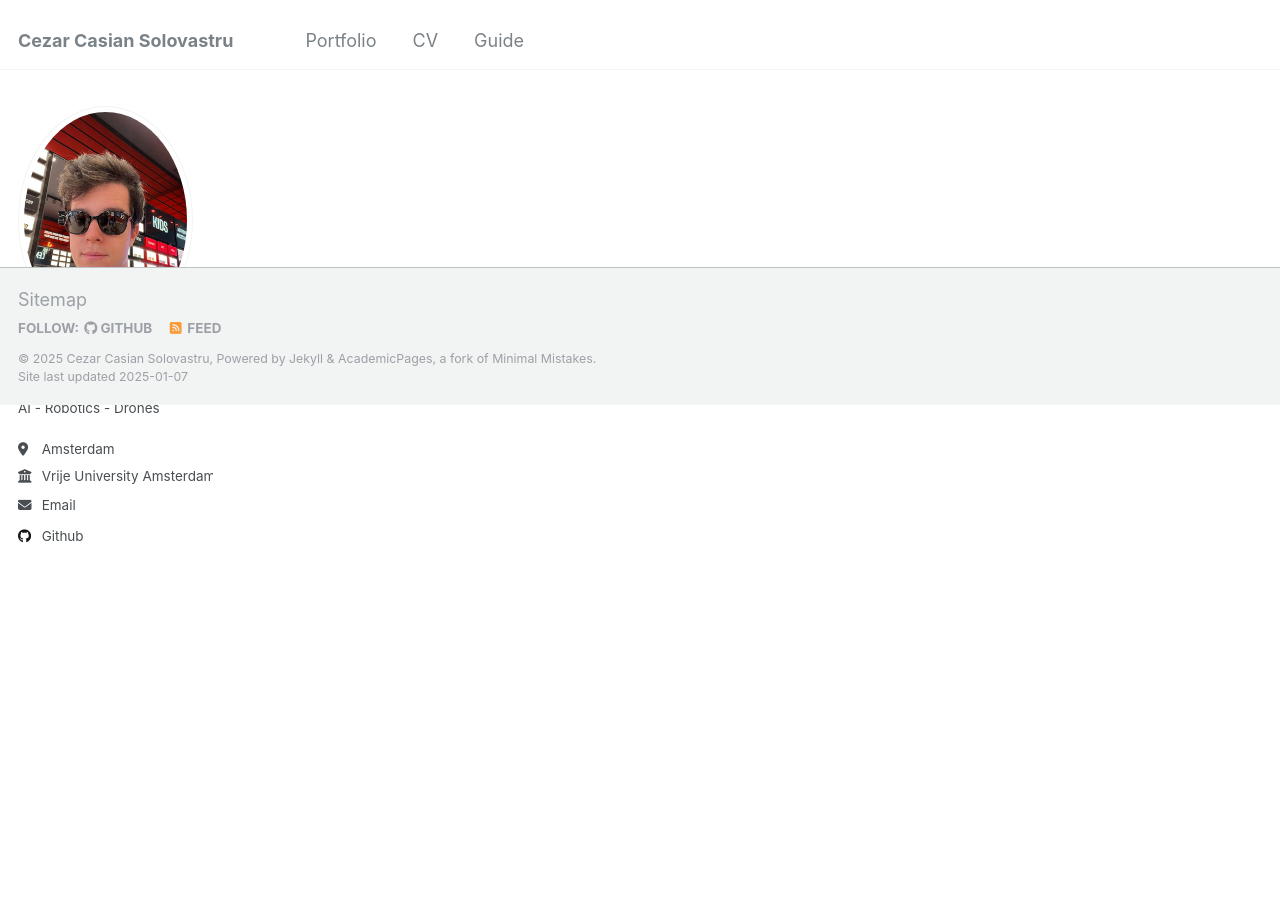
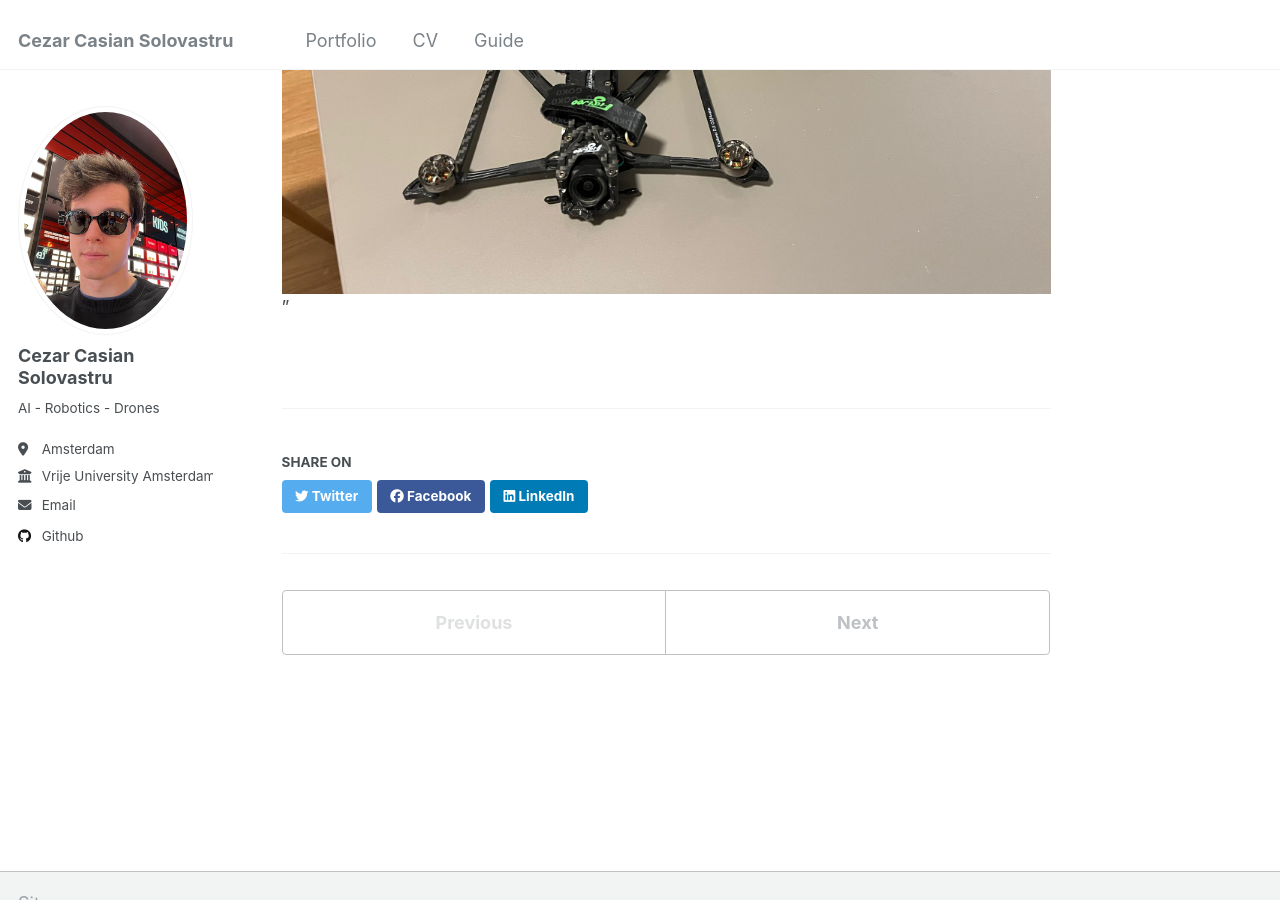
Before and after one commit to cezarsolo1/cezarsolo1.github.io, a Jekyll site: the page built from _portfolio/portfolio-1.md, in a window 1280 px wide and 900 px high, scrolled down 725 px. Built offline with Jekyll 4.4.1, drawn with Linux system fonts in a browser that asks for light colours.

Commit message:
Update portfolio-1.md

```diff
--- a/_portfolio/portfolio-1.md
+++ b/_portfolio/portfolio-1.md
@@ -7,3 +7,4 @@
 As humans, we have limits when it comes to speed and the altitude from which we can observe, but drones are free from those constraints. I build FPV (First-Person View) drones out of passion, enabling me to explore the unknown and reach places that are otherwise inaccessible on foot.
 
 Flying my drone at speeds exceeding 120 km/h through narrow spaces is both thrilling and challenging, and I enjoy capturing dynamic footage, whether it’s driving a car or skiing. I believe the future of FPV drones is incredibly promising, and I'm excited to be part of this evolving field.
+<br/><img src='/images/fpv.jpeg'>"
```
